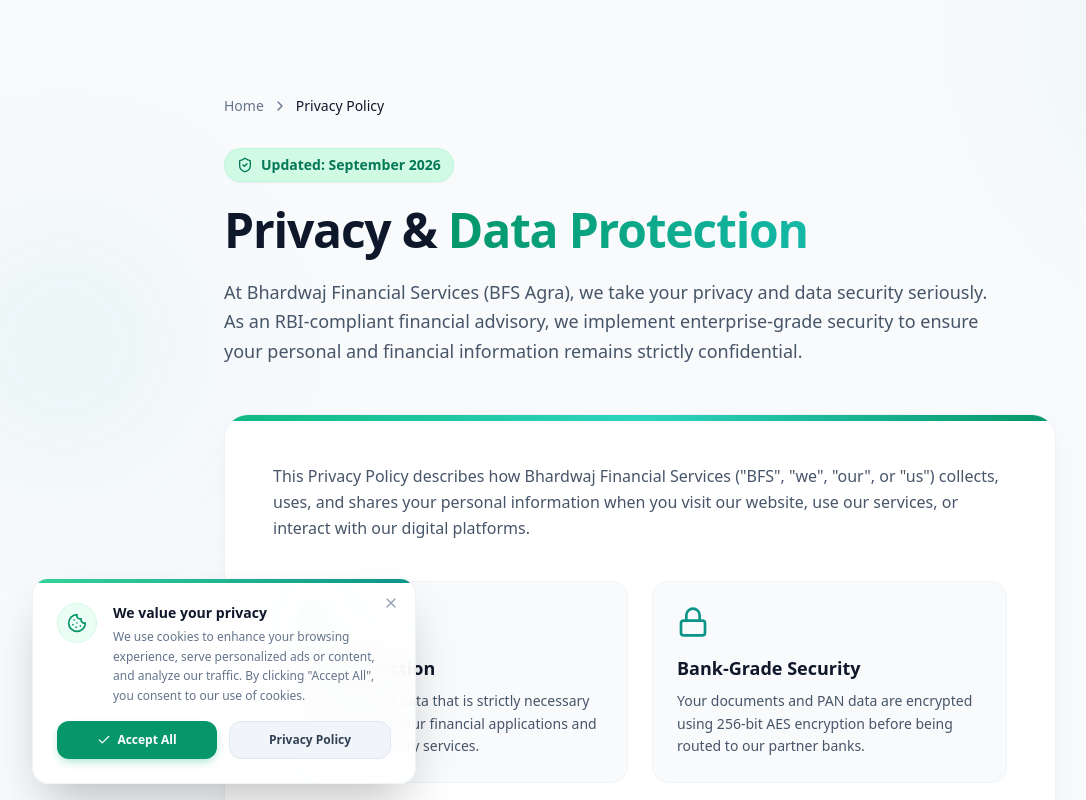
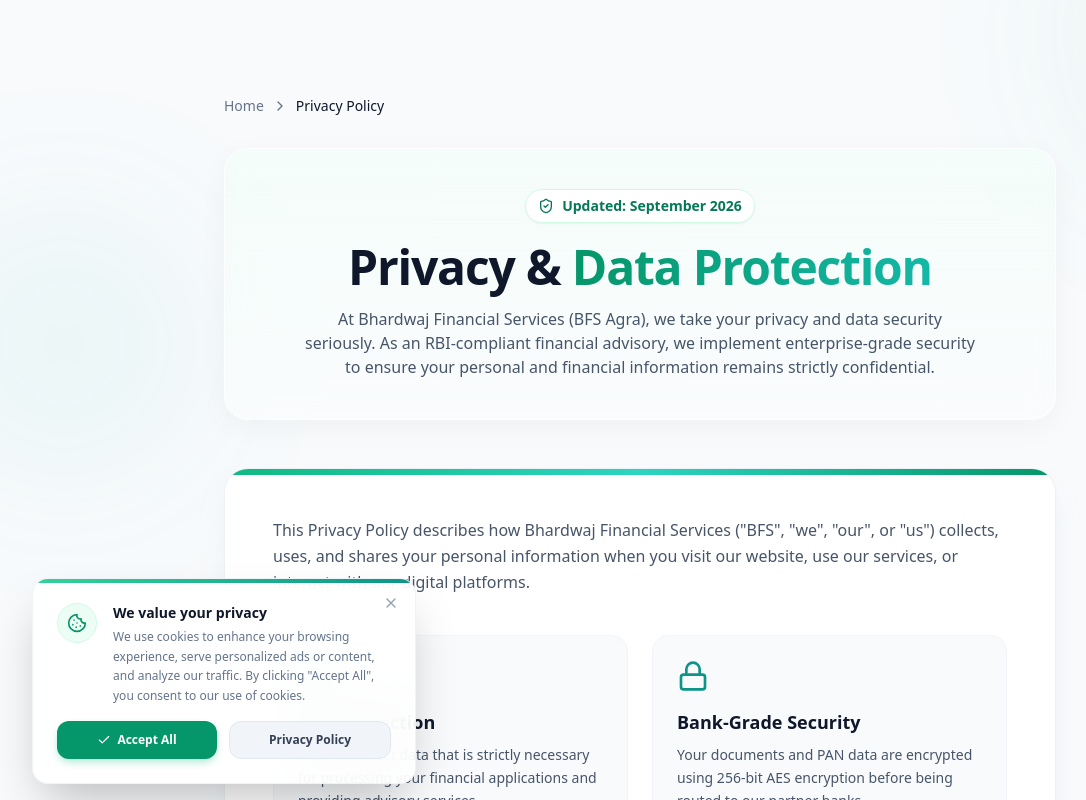
Before and after one commit to bfscaptain-ux/bfsfin, a Next.js app: page /privacy-policy in a window 1280 px wide. Shown: the top 800 px of the page, without its empty margins (0-1086 px from the left). Built offline with nearby package versions, Linux system fonts and the light colour scheme; no server answers; the database is empty.

Commit message:
style: redesign privacy policy hero to be a beautiful short-height glassmorphic banner

```diff
--- a/src/app/privacy-policy/page.tsx
+++ b/src/app/privacy-policy/page.tsx
@@ -27,18 +27,25 @@
           <span className="text-slate-900 dark:text-slate-200 font-medium">Privacy Policy</span>
         </nav>
 
-        {/* Header Section */}
-        <div className="mb-12">
-          <div className="inline-flex items-center gap-2 px-3 py-1.5 rounded-full bg-emerald-100 dark:bg-emerald-900/30 text-emerald-700 dark:text-emerald-400 text-sm font-bold mb-6 shadow-sm border border-emerald-200/50 dark:border-emerald-800/50">
+        {/* Short Height Beautiful Hero Section */}
+        <div className="relative mb-12 rounded-3xl overflow-hidden bg-white/40 dark:bg-slate-900/40 backdrop-blur-md border border-white/60 dark:border-slate-800/60 shadow-[0_8px_30px_rgb(0,0,0,0.04)] dark:shadow-[0_8px_30px_rgb(0,0,0,0.1)] p-8 sm:p-10 text-center">
+          {/* Subtle inside gradient */}
+          <div className="absolute inset-0 bg-gradient-to-b from-emerald-50/50 to-transparent dark:from-emerald-950/20 dark:to-transparent pointer-events-none"></div>
+
+          <div className="relative z-10 flex flex-col items-center">
+            <div className="inline-flex items-center gap-2 px-3 py-1.5 rounded-full bg-white dark:bg-slate-800 text-emerald-700 dark:text-emerald-400 text-xs sm:text-sm font-bold mb-5 shadow-sm border border-emerald-100 dark:border-slate-700">
               <ShieldCheck className="w-4 h-4" />
               <span>Updated: September 2026</span>
             </div>
-          <h1 className="text-4xl sm:text-5xl font-extrabold text-slate-900 dark:text-white tracking-tight mb-6 leading-tight">
+
+            <h1 className="text-3xl sm:text-4xl md:text-5xl font-extrabold text-slate-900 dark:text-white tracking-tight mb-4">
               Privacy & <span className="text-transparent bg-clip-text bg-gradient-to-r from-emerald-600 to-teal-500">Data Protection</span>
             </h1>
-          <p className="text-lg text-slate-600 dark:text-slate-300 leading-relaxed max-w-3xl">
+
+            <p className="text-sm sm:text-base text-slate-600 dark:text-slate-300 leading-relaxed max-w-2xl mx-auto">
               At Bhardwaj Financial Services (BFS Agra), we take your privacy and data security seriously. As an RBI-compliant financial advisory, we implement enterprise-grade security to ensure your personal and financial information remains strictly confidential.
             </p>
+          </div>
         </div>
 
         {/* Content Container - Glassmorphic Card */}
```
Lines whose indentation alone changed are shown as unchanged.
